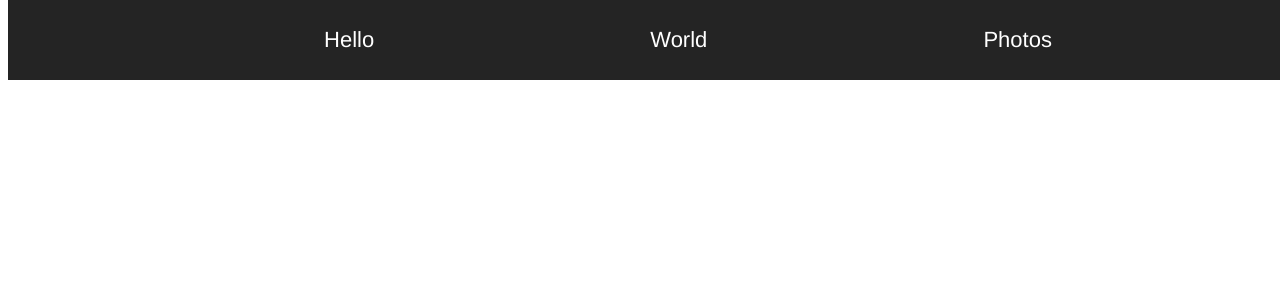
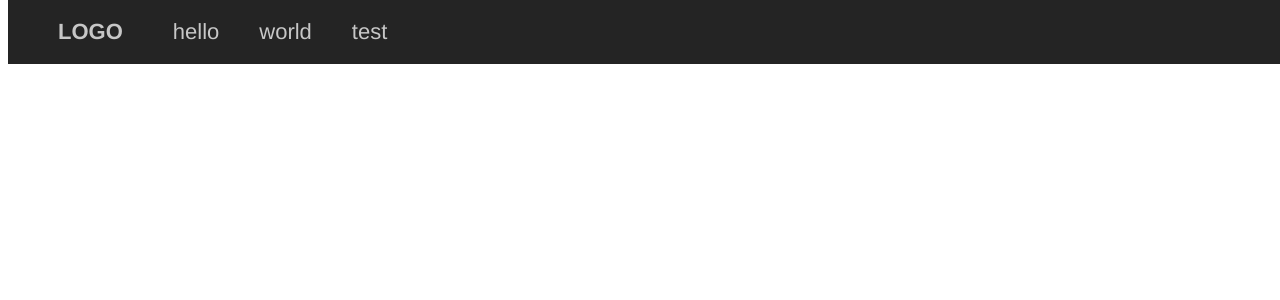
Before and after one commit to Alextopher/kf_portfolio, a Vue app: page / in a window 1280 px wide. Before the commit this address had no page. Shown: the top 300 px of the page. Built offline with nearby package versions, Linux system fonts and the light colour scheme.

Commit message:
navbar much closer to killians requests

```diff
--- a/src/components/navigation/Navbar.vue
+++ b/src/components/navigation/Navbar.vue
@@ -1,7 +1,10 @@
 <template>
   <ul id="nav">
+    <b class="logo"> LOGO </b>
     <li v-for="link of links" :key="link">
-      <span> {{ link }} </span>
+      <router-link :to="link.href" :class="{ active: path == link.href }">
+        {{ link.name }}
+      </router-link>
     </li>
   </ul>
 </template>
@@ -12,32 +15,69 @@ import { defineComponent } from "vue";
 export default defineComponent({
   data: () => {
     return {
-      links: ["Hello", "World", "Photos"],
+      links: [
+        {
+          name: "hello",
+          href: "/hello",
+        },
+        {
+          name: "world",
+          href: "/world",
+        },
+        {
+          name: "test",
+          href: "/test",
+        },
+      ],
     };
   },
+  computed: {
+    path() {
+      return this.$route.path;
+    }
+  }
 });
 </script>
 
 <style lang="scss" scoped>
 #nav {
   width: 100%;
-  height: 80px;
+  height: 64px;
   margin: 0px;
   position: absolute;
   top: 0px;
 
   display: flex;
   flex-flow: row nowrap;
-  justify-content: space-evenly;
+  justify-content: left;
   align-items: center;
 
   background: rgb(36, 36, 36);
-  color: white;
+  color: rgb(199, 199, 199);
   font-optical-sizing: auto;
   font-size: 22px;
 
+  .logo {
+    padding: 0px 30px 0px 10px;
+  }
+
   li {
     list-style-type: none;
+    padding: 0px 20px;
+
+    a {
+      text-decoration: none;
+      color: inherit;
+
+      &:hover {
+        color: whitesmoke;
+        text-decoration: underline;
+      }
+
+      &.active {
+        color: whitesmoke;
+      }
+    }
   }
 }
 </style>
```
